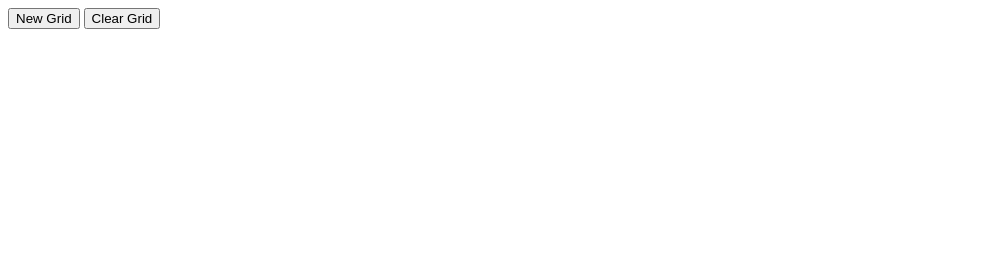
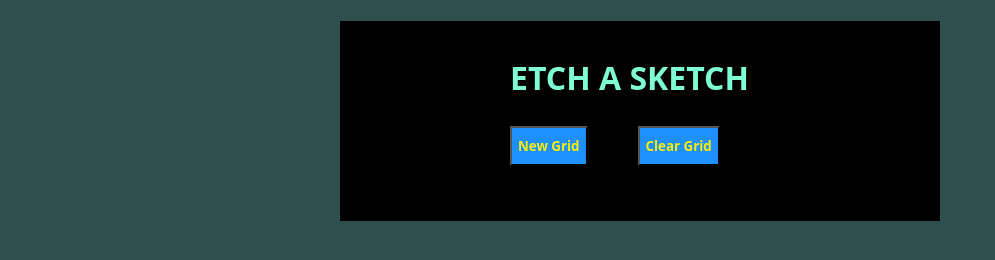
Before and after one commit to paulkiwana/Odin-Etch-a-sketch, a plain HTML site: page index.html in a window 1280 px wide. Shown: the whole page, without its empty margins (0-995 px from the left). Drawn offline with Linux system fonts and the light colour scheme.

Commit message:
more adds

```diff
--- a/index.html
+++ b/index.html
@@ -7,8 +7,13 @@
     <title>Document</title>
 </head>
 <body>
-    <button id="new-grid-button">New Grid</button>
-    <button id="clear-grid">Clear Grid</button>
+    <div class="heading">
+    <h1>ETCH A SKETCH</h1>
+    <div id="btn-div">
+    <button class="btn" id="new-grid-button">New Grid</button>
+    <button class="btn" id="clear-grid">Clear Grid</button>
+    </div>
+    </div>
     <div class="container"></div>
     <script src="script.js"></script>
 </body>
--- a/script.js
+++ b/script.js
@@ -1,7 +1,7 @@
 const newGridButton = document.getElementById('new-grid-button');
 const container = document.querySelector('.container');
 const clearGridBtn = document.getElementById('clear-grid')
-
+const heading = document.getElementById('.heading')
 // new grid button logic
 newGridButton.addEventListener('click',()=>{
     const gridSize = prompt('Enter the number of squraes per side(max 100):',16);
@@ -10,11 +10,13 @@ newGridButton.addEventListener('click',()=>{
     } else{
         alert('Invalid input. Please enter a number between 1 and 100.');
     }
+
 })
 
 //create grid function
 const createGrid =(size) => {
 container.innerHTML = "";
+
 
 //create new grid
 for(let i=0; i<size*size; i++){
@@ -26,6 +28,12 @@ for(let i=0; i<size*size; i++){
         const randomG = Math.floor(Math.random()*256);
         const randomB = Math.floor(Math.random()*256);
         square.style.backgroundColor = `rgb(${randomR},${randomG},${randomB})`
+
+
+        //Progressive darkening effect
+let currentOpacity = parseFloat(square.style.opacity) || 1;
+currentOpacity -= 0.1;
+square.style.opacity = currentOpacity.toString();
     });
 
     container.appendChild(square);
@@ -49,4 +57,4 @@ squares.forEach((square)=> {
 })
 
 //Initial grid creation
-createGrid(16);
+createGrid(16)
--- a/styles.css
+++ b/styles.css
@@ -5,7 +5,14 @@ width: 420px;
 height: 420px;
 position:relative;
 left:400px;
-
+margin-top: 100px;
+}
+.btn{
+    background-color: dodgerblue;
+    height:40px;
+    color: rgb(255, 238, 0);
+    font-weight: 700;
+    font-family: system-ui, -apple-system, BlinkMacSystemFont, 'Segoe UI', Roboto, Oxygen, Ubuntu, Cantarell, 'Open Sans', 'Helvetica Neue', sans-serif;
 }
 .square{
    width: 26.25px;
@@ -13,8 +20,31 @@ left:400px;
     background-color: #eee;
     border: 1px solid #ccc;
     margin: 2px;
-    transition:background-color 0.3s;
+    transition:background-color 0.3s, opacity 0.3s ;
 }
-.hovered{
-    background-color: #ccc;
+#btn-div{
+    display: flex;
+    gap:50px;
+    position:relative;
+    left:170px;
+    top:40px;
 }
+
+h1{
+    position:relative;
+    left:170px;
+    font-family: system-ui, -apple-system, BlinkMacSystemFont, 'Segoe UI', Roboto, Oxygen, Ubuntu, Cantarell, 'Open Sans', 'Helvetica Neue', sans-serif;
+  top: 35px;
+}
+.heading{
+    background-color: black;
+    width: 600px;
+    margin: auto;
+    height: 200px;
+    border: none;
+    padding: auto;
+}
+body{
+    background-color: darkslategray;
+    color:aquamarine;
+}
```
